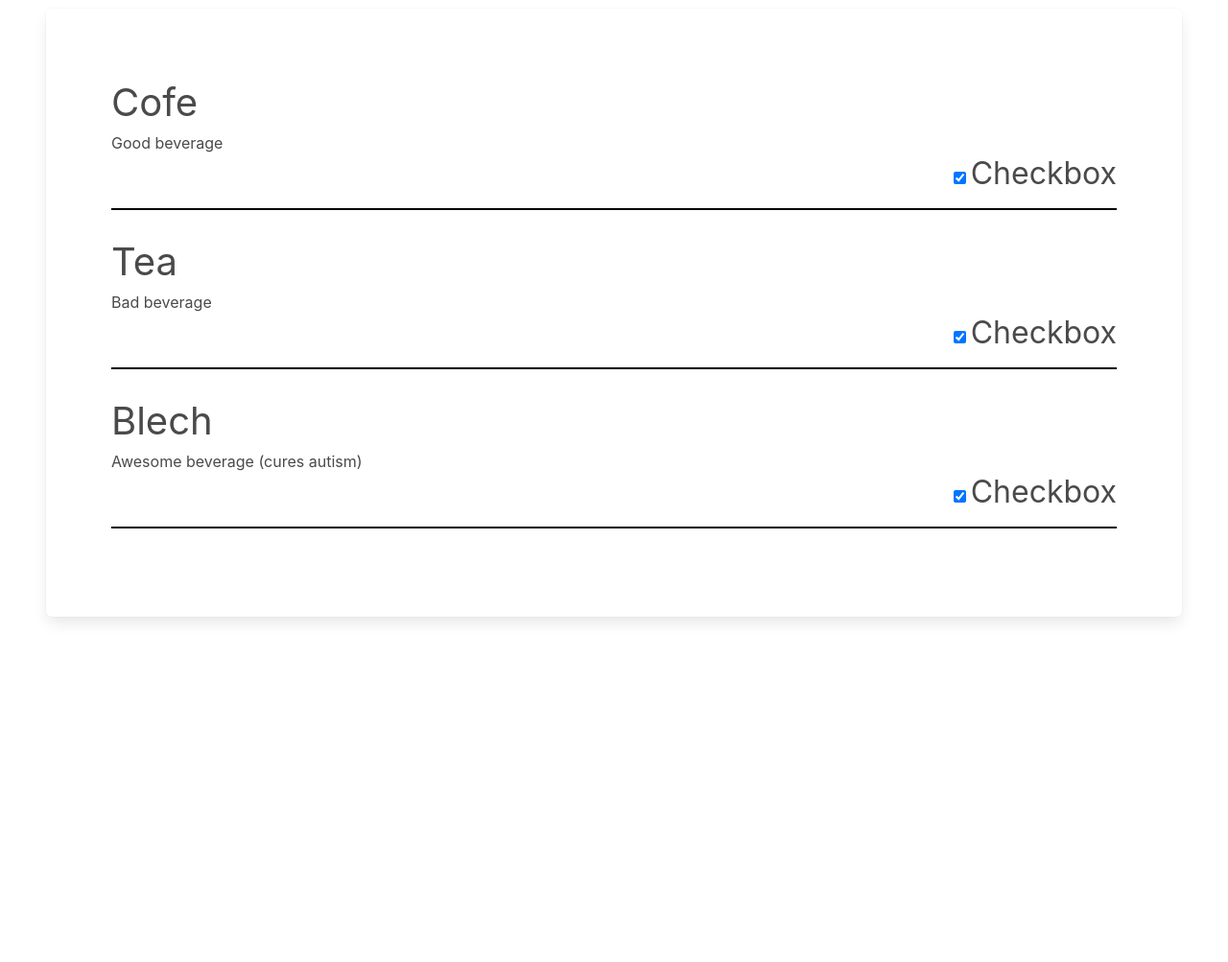
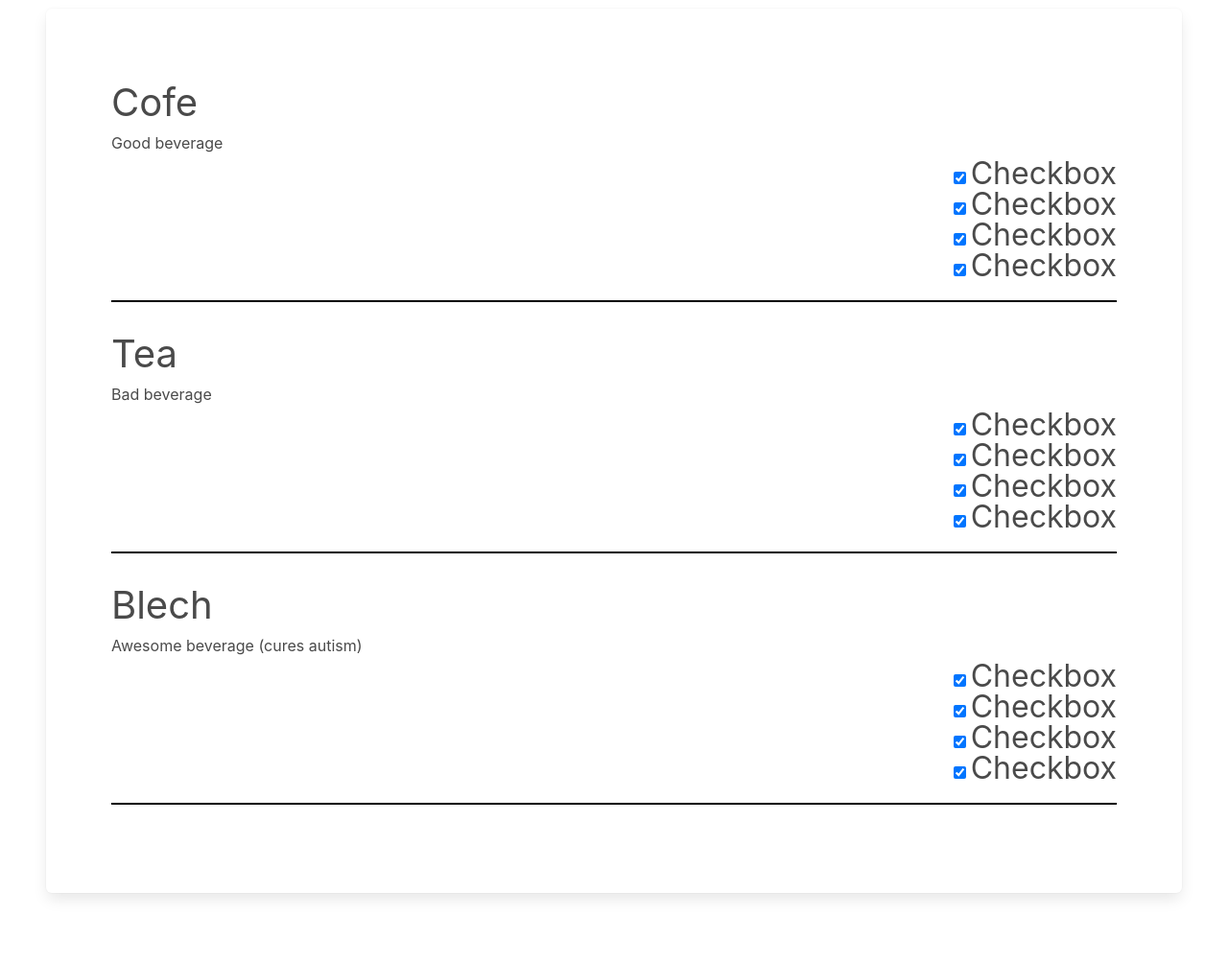
Before and after one commit to Pikne-Programy/biedrwise, a Flask app: page / in a window 1280 px wide. Shown: the part 263-1266 px from the top of the page at 96% size. Before the commit the page ends 912 px from the top, so only its background shows below. Run offline with Flask 3, Linux system fonts and the light colour scheme.

Commit message:
added multiple checkboxes

```diff
--- a/biedrwise/templates/home.html
+++ b/biedrwise/templates/home.html
@@ -11,8 +11,8 @@
             <div class="list-item-title is-size-2">{{ data.name }}</div>
             <div class="list-item-description">{{ data.description }}</div>
           </div>
-
-          <div class="list-item-controls">
+          {% for _ in range(4) %}
+          <div class="list-item-controls is-pulled-up">
             <div class="buttons is-right">
               <div class="field">
                 <label class="b-checkbox checkbox">
@@ -23,6 +23,7 @@
               </div>
             </div>
           </div>
+          {% endfor %}
         </div>
         <hr style="background-color: black;">
         {% endfor %}
```
